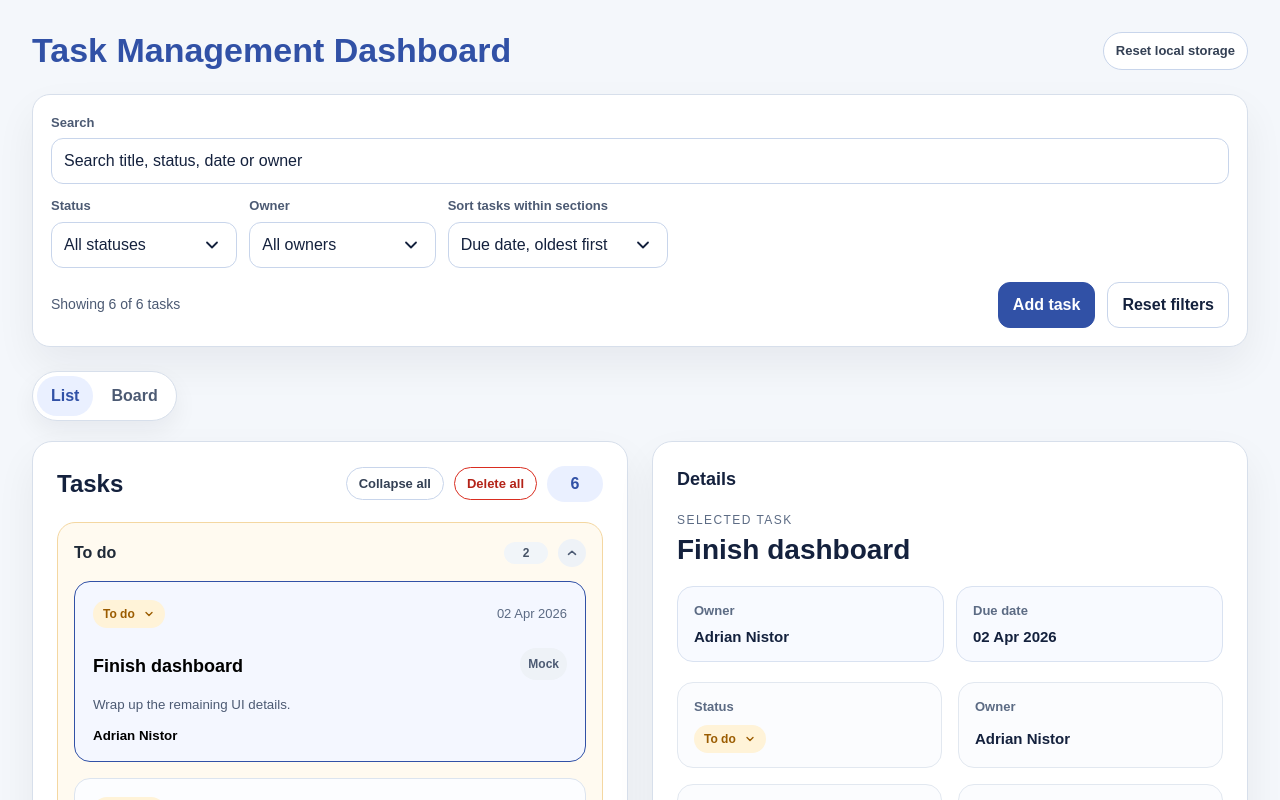
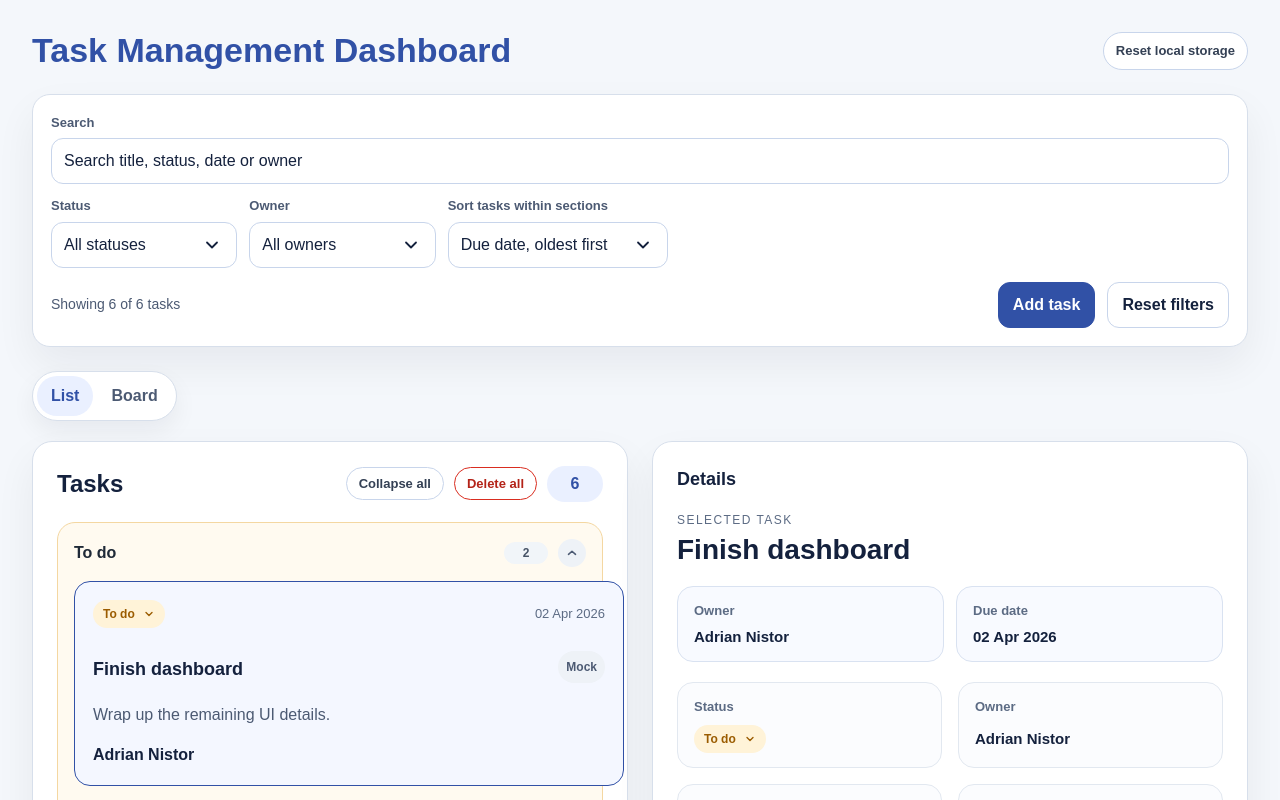
Before and after one commit to adriannistordeveloper/management-dashboard, a React (Vite) app: page / in a window 1280 px wide. Shown: the top 800 px of the page. Built offline with nearby package versions, Linux system fonts and the light colour scheme.

Commit message:
fix: solve devtools complaint about nested buttons

```diff
--- a/src/components/TaskCard/TaskCard.tsx
+++ b/src/components/TaskCard/TaskCard.tsx
@@ -15,10 +15,18 @@ import {
 
 export function TaskCard({ isSelected, onSelect, onStatusChange, task }: TaskCardProps) {
   return (
-    <button
+    <div
+      aria-pressed={isSelected}
       onClick={() => onSelect(task.id)}
+      onKeyDown={(event) => {
+        if (event.key === 'Enter' || event.key === ' ') {
+          event.preventDefault()
+          onSelect(task.id)
+        }
+      }}
+      role="button"
       style={isSelected ? { ...cardBaseStyle, ...cardSelectedStyle } : cardBaseStyle}
-      type="button"
+      tabIndex={0}
     >
       <div style={topRowStyle}>
         <StatusMenu onChange={onStatusChange(task)} status={task.status} />
@@ -32,6 +40,6 @@ export function TaskCard({ isSelected, onSelect, onStatusChange, task }: TaskCar
       <div style={metaStyle}>
         <span>{task.owner}</span>
       </div>
-    </button>
+    </div>
   )
 }
```
